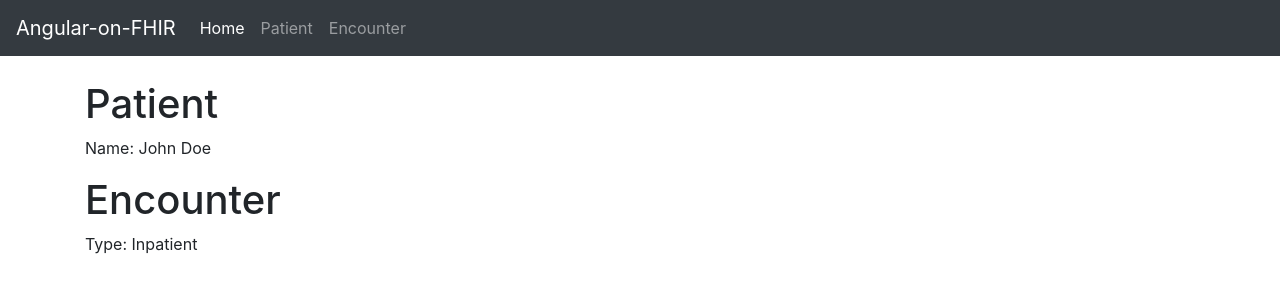
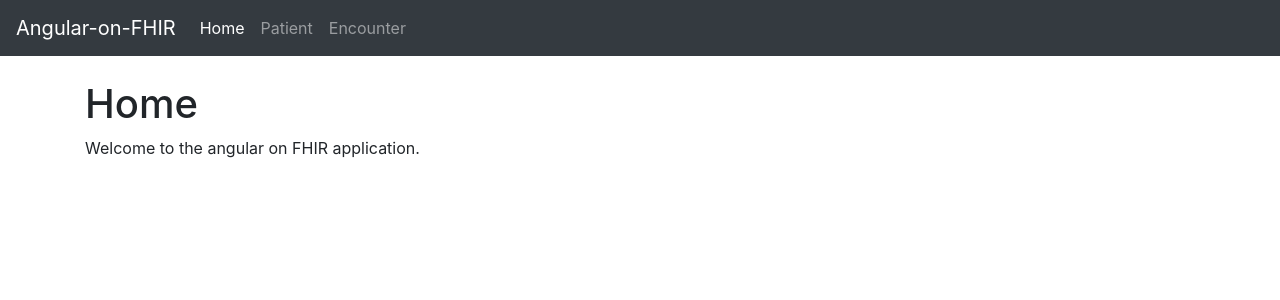
Before and after one commit to nanofied/angular-on-fhir, an Angular app: page / in a window 1280 px wide. Shown: the top 300 px of the page. Built offline with nearby package versions, Linux system fonts and the light colour scheme.

Commit message:
Add routing
Add basic routing to application

```diff
--- a/src/app/app-routing.module.ts
+++ b/src/app/app-routing.module.ts
@@ -1,8 +1,15 @@
 import { NgModule } from '@angular/core';
 import { Routes, RouterModule } from '@angular/router';
 
+import { HomeComponent } from './home/home.component';
+import { PatientComponent } from './patient/patient.component';
+import { EncounterComponent } from './encounter/encounter.component';
 
-const routes: Routes = [];
+const routes: Routes = [
+  { path: '',  component: HomeComponent },
+  { path: 'patient/:id',  component: PatientComponent },
+  { path: 'encounter/:id',  component: EncounterComponent }
+];
 
 @NgModule({
   imports: [RouterModule.forRoot(routes)],
--- a/src/app/app.component.html
+++ b/src/app/app.component.html
@@ -1,6 +1,4 @@
 <app-navbar></app-navbar>
 <main role="main" class="container">
-  <app-patient></app-patient>
-  <app-encounter></app-encounter>
+  <router-outlet></router-outlet>
 </main>
-<router-outlet></router-outlet>
--- a/src/app/app.component.ts
+++ b/src/app/app.component.ts
@@ -5,6 +5,4 @@ import { Component } from '@angular/core';
   templateUrl: './app.component.html',
   styleUrls: ['./app.component.css']
 })
-export class AppComponent {
-  title = 'angular-on-fhir';
-}
+export class AppComponent { }
--- /dev/null
+++ b/src/app/home/home.component.html
@@ -0,0 +1,2 @@
+<h1>Home</h1>
+<p>Welcome to the angular on FHIR application.</p>
--- /dev/null
+++ b/src/app/home/home.component.ts
@@ -0,0 +1,15 @@
+import { Component, OnInit } from '@angular/core';
+
+@Component({
+  selector: 'app-home',
+  templateUrl: './home.component.html',
+  styleUrls: ['./home.component.css']
+})
+export class HomeComponent implements OnInit {
+
+  constructor() { }
+
+  ngOnInit(): void {
+  }
+
+}
--- a/src/app/navbar/navbar.component.html
+++ b/src/app/navbar/navbar.component.html
@@ -5,9 +5,9 @@
     </button>
     <div class="collapse navbar-collapse" id="navbarNavAltMarkup">
         <div class="navbar-nav">
-            <a class="nav-item nav-link active" href="#">Home</a>
-            <a class="nav-item nav-link" href="#">Patient</a>
-            <a class="nav-item nav-link" href="#">Encounter</a>
+            <a class="nav-item nav-link active" href="/">Home</a>
+            <a class="nav-item nav-link" href="/patient/1">Patient</a>
+            <a class="nav-item nav-link" href="/encounter/1">Encounter</a>
         </div>
     </div>
 </nav>
```
Also changed, not shown: src/app/app.module.ts (+6 -3 lines), src/app/home/home.component.css (added), 1 other file (tests, documents, lock files or other folders).
